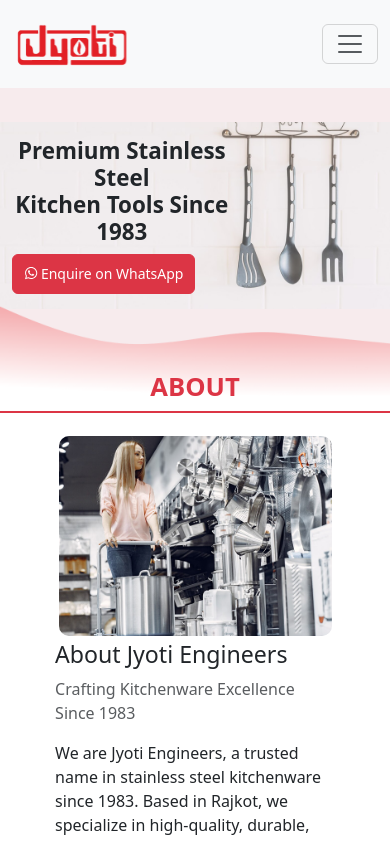
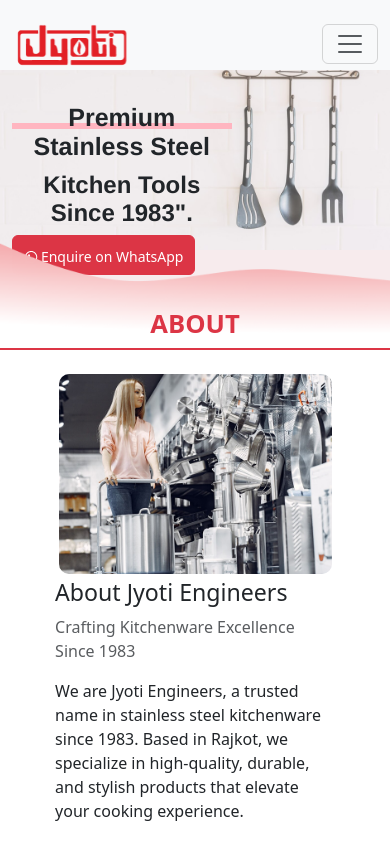
Before and after one commit to kashishsavani/kitchen_website_main, a React (Create React App) app: page / in a window 390 px wide. Shown: the top 841 px of the page. Built offline with nearby package versions, Linux system fonts and the light colour scheme.

Commit message:
navbar update

```diff
--- a/public/style.css
+++ b/public/style.css
@@ -1,6 +1,26 @@
+
+
+
+
+.fa-phone{
+    color: red;
+    font-family: "Poppins", "Montserrat", "Helvetica Neue", sans-serif;
+}
+.fa-location-dot{
+    color: red;
+    font-family: "Poppins", "Montserrat", "Helvetica Neue", sans-serif;
+}
+.navbar{
+    height: 70px;
+}
+
+
+
+
+
 .hero-section {
     background: url('./img/image 144.png') no-repeat center center/cover;
-    height: 100vh; /* Full screen height */
+    height: auto; /* Full screen height */
     display: flex;
     align-items: center;
 }
--- a/src/App.js
+++ b/src/App.js
@@ -11,9 +11,9 @@
 
 function App() {
   return (
-    <Router>
+    <Router>  {/* Ensure the entire App is inside BrowserRouter */}
       <Routes>
-        {/* Use Layout for consistent Navbar and Footer */}
+        {/* Layout wraps all routes to provide Navbar/Footer */}
         <Route path="/" element={<Layout />}>
           <Route index element={
             <>
@@ -30,7 +30,6 @@
           <Route path="product" element={<Product />} />
           <Route path="review" element={<ReviewCarousel />} />
           <Route path="faq" element={<FAQ />} />
-
         </Route>
       </Routes>
     </Router>
--- a/src/HeroSection.css
+++ b/src/HeroSection.css
@@ -15,6 +15,159 @@
 .hero-text {
   font-size: 1rem;
 }
+
+.bordered-text {
+  display: inline-block;
+  position: relative;
+  font-weight: bold;
+  font-size: 40px;
+  z-index: 2; /* Ye text ko upar rakhega */
+}
+
+.bordered-text::before {
+  content: "";
+  position: absolute;
+  width: 100%;
+  height: 15px;
+  background-color: #FFB5C0;
+  top: 35px; /* Border ko neeche shift karne ke liye */
+  left: 0;
+  z-index: -1; /* Border ko text ke neeche dikhane ke liye */
+}
+.bordered-text {
+  display: inline-block;
+  position: relative;
+  font-weight: bold;
+  z-index: 10; /* Higher z-index taake ye foreground me aaye */
+}
+
+.kitchen-subheading {
+  font-size: 40px;
+}
+
+.herosectioncontain{
+  width: auto;
+  height: 600px;
+  object-fit: cover;
+  margin-top: -5%;
+}
+
+.kitchen-heading {
+  font-family: "Poppins", "Montserrat", "Helvetica Neue", sans-serif;
+}
+
+.hero-text {
+  font-size: 18px; /* Adjust as needed */
+  line-height: 3; /* Line spacing ko readable banane ke liye */
+}
+
+.hero-btn {
+  font-size: 16px;
+  padding: 10px 20px; /* Button size ke liye */
+  line-height: 1.8; /* Text aur button spacing ko balance karne ke liye */
+}
+
+@media (max-width: 1024px) {
+  .bordered-text {
+    font-size: 35px; /* Thoda chhota kar diya */
+  }
+
+  .bordered-text::before {
+    height: 10px; /* Border thoda patla */
+    top: 30px; /* Position adjust */
+  }
+
+  .kitchen-subheading {
+    font-size: 35px; /* Subtitle bhi responsive */
+  }
+
+  .hero-text {
+    font-size: 16px; /* Font thoda chhota */
+    line-height: 2.5; /* Line height adjust */
+  }
+
+  .hero-btn {
+    font-size: 14px; /* Button text chhota */
+    padding: 8px 16px; /* Button size adjust */
+  }
+
+  .herosectioncontain {
+    height: 500px; /* Section thoda chhota */
+  }
+}
+
+@media (max-width: 768px) {
+  .bordered-text {
+    font-size: 28px; /* Aur chhota kar diya */
+    margin-top: 10%;
+  }
+
+  .bordered-text::before {
+    height: 8px; /* Border aur patla */
+    top: 25px; /* Position adjust */
+  }
+
+  .kitchen-subheading {
+    font-size: 28px; /* Subtitle bhi chhota */
+  }
+
+  .hero-text {
+    font-size: 14px; /* Font aur chhota */
+    line-height: 2.2; /* Line height adjust */
+  }
+
+
+
+  .herosectioncontain {
+    height: 350px;
+
+  }
+
+  .d-flex {
+    flex-direction: column; /* Button aur content ko ek ke neeche ek kar diya */
+    /* align-items: center;  */
+  }
+
+  .hero-btn {
+    width: 100%; /* Button full width */
+    text-align: center;
+  }
+}
+
+
+@media (max-width: 425px) {
+  .herosectioncontain{
+    height: 250px;
+    margin-top: -10%;
+  }
+  .kitchen-heading {
+    display: flex;
+    flex-direction: column; /* Text ko column me lane ke liye */
+    align-items: center; /* Center align */
+    text-align: center; /* Center text */
+    line-height: 0;
+  }
+
+  .bordered-text {
+    font-size: 25px; /* Chhota size */
+    line-height: normal;
+  }
+
+  .bordered-text::before {
+    height: 6px; /* Border adjust */
+    top: 20px;
+  }
+
+  .kitchen-subheading {
+    font-size: 24px;
+    margin-top: 10px; /* Neeche shift kar diya */
+    line-height: normal;
+  }
+}
+
+
+
+
 
 /* /=================== */
 
--- /dev/null
+++ b/src/Navbar.css
@@ -0,0 +1,24 @@
+.navbar {
+    background-color: #f8f9fa !important; /* Bootstrap bg-light color */
+    height: 80px; /* Fixed height */
+  }
+
+  .navbar-brand img {
+    height: 60px; /* Adjust logo size */
+  }
+
+  .navbar-toggler {
+    border: none; /* Remove border */
+    outline: none; /* Remove outline */
+  }
+
+  .navbar-nav .nav-link {
+    font-size: 16px; /* Adjust font size */
+    font-weight: 500;
+    color: #333 !important; /* Dark text */
+    transition: 0.3s ease-in-out;
+  }
+
+  .navbar-nav .nav-link:hover {
+    color: #e22026 !important; /* Hover effect */
+  }
--- a/src/components/Navbar.js
+++ b/src/components/Navbar.js
@@ -15,7 +15,7 @@
   };
 
   return (
-    <nav className="navbar navbar-expand-lg bg-light  py-3">
+    <nav className="navbar navbar-expand-lg bg-light  py-3  ">
       <div className="container">
         {/* Logo */}
         <Link className="navbar-brand" to="/">
@@ -30,12 +30,13 @@
           aria-controls="navbarNav"
           aria-expanded={isOpen}
           aria-label="Toggle navigation"
+
         >
           <span className="navbar-toggler-icon"></span>
         </button>
 
         {/* Navigation Links */}
-        <div className={`collapse navbar-collapse ${isOpen ? "show" : ""}`} id="navbarNav">
+        <div className={`collapse bg-light  navbar-collapse ${isOpen ? "show" : ""}`} id="navbarNav">
           <ul className="navbar-nav mx-auto text-center">
             <li className="nav-item">
               <Link className="nav-link animate__animated animate__fadeIn py-2" to="/">Home</Link>
--- a/src/components/Section1.js
+++ b/src/components/Section1.js
@@ -11,9 +11,12 @@
   <div className="container">
     <div className="row align-items-center justify-content-md-start justify-content-lg-start justify-content-center">
       <div className="col-lg-6">
-        <h2 className="fw-bold kitchen-heading text-dark animate__animated animate__lightSpeedInLeft">
-          Premium Stainless Steel <br /> Kitchen Tools Since 1983
-        </h2>
+         <h2 className="fw-bold kitchen-heading  text-dark animate__animated animate__lightSpeedInLeft">
+            <span class="bordered-text">Premium Stainless Steel </span> <br />
+            <span className="kitchen-subheading">Kitchen Tools Since 1983".</span>
+         </h2>
+
+
         <p className="lead text-dark animate__animated animate__jackInTheBox hero-text">
           Explore our wide range of tools designed to make your tasks easier.
         </p>
```
Also changed, not shown: src/App.css (line endings or trailing spaces), 1 other file (tests, documents, lock files or other folders).
